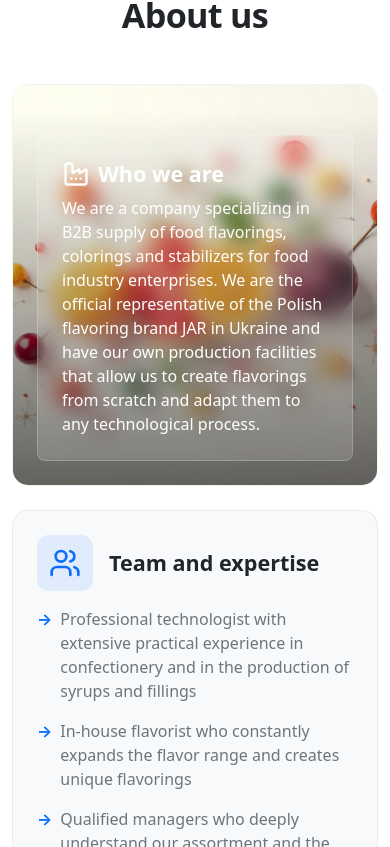
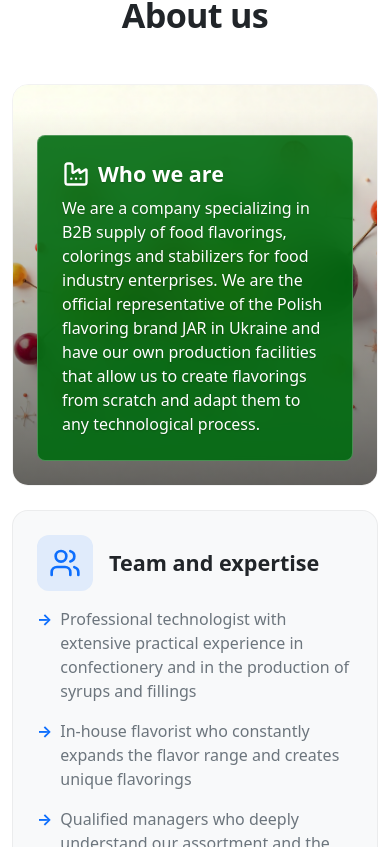
Before and after one commit to RenatAsadulov/Mix-food, a Next.js app: page /en in a window 390 px wide. Shown: the part 997-1844 px from the top of the page. Built offline with nearby package versions, Linux system fonts and the light colour scheme.

Commit message:
updatesss

```diff
--- a/components/sections/Contact.jsx
+++ b/components/sections/Contact.jsx
@@ -58,8 +58,8 @@ export default function Contact() {
       label: t("email"),
       subtitle: "office.mixfood@gmail.com",
       href: "mailto:office.mixfood@gmail.com",
-      color: "#667eea",
-      gradient: "linear-gradient(135deg, #667eea 0%, #764ba2 100%)",
+      color: "#00a419",
+      gradient: "linear-gradient(135deg, #00a419 0%, #006b10 100%)",
     },
   ];
 
--- a/styles/globals.css
+++ b/styles/globals.css
@@ -116,7 +116,7 @@ html {
   color: var(--color-text-secondary) !important;
 }
 
-/* Buttons */
+/* Buttons - Override Bootstrap blue with green */
 .btn {
   font-weight: 500;
   transition: all 0.2s ease-in-out;
@@ -124,16 +124,16 @@ html {
 
 .btn-primary,
 .btn-success {
-  background-color: var(--bs-primary);
-  border-color: var(--bs-primary);
-  color: #fff;
+  background-color: #00a419 !important;
+  border-color: #00a419 !important;
+  color: #fff !important;
 }
 
 .btn-primary:hover,
 .btn-success:hover {
-  background-color: var(--color-primary-dark);
-  border-color: var(--color-primary-dark);
-  color: #fff;
+  background-color: #006b10 !important;
+  border-color: #006b10 !important;
+  color: #fff !important;
   transform: translateY(-1px);
   box-shadow: var(--shadow-md);
 }
@@ -142,17 +142,29 @@ html {
 .btn-success:focus,
 .btn-primary:focus-visible,
 .btn-success:focus-visible {
-  background-color: var(--color-primary-dark);
-  border-color: var(--color-primary-dark);
-  box-shadow: 0 0 0 3px rgba(0, 164, 25, 0.25);
+  background-color: #006b10 !important;
+  border-color: #006b10 !important;
+  box-shadow: 0 0 0 3px rgba(0, 164, 25, 0.25) !important;
   outline: none;
 }
 
 .btn-primary:active,
 .btn-success:active {
-  background-color: var(--color-primary-dark);
-  border-color: var(--color-primary-dark);
+  background-color: #006b10 !important;
+  border-color: #006b10 !important;
   transform: translateY(0);
+}
+
+.btn-outline-primary {
+  color: #00a419 !important;
+  border-color: #00a419 !important;
+  background-color: transparent !important;
+}
+
+.btn-outline-primary:hover {
+  background-color: #00a419 !important;
+  border-color: #00a419 !important;
+  color: #fff !important;
 }
 
 .btn:disabled {
@@ -547,10 +559,25 @@ section {
 }
 
 .glass-card {
-  background: rgba(255, 255, 255, 0.15);
-  backdrop-filter: blur(10px);
-  -webkit-backdrop-filter: blur(10px);
-  border: 1px solid rgba(255, 255, 255, 0.2);
+  background: rgba(0, 107, 16, 0.85);
+  backdrop-filter: blur(12px);
+  -webkit-backdrop-filter: blur(12px);
+  border: 1px solid rgba(255, 255, 255, 0.25);
+}
+
+.glass-card h3,
+.glass-card p,
+.glass-card li {
+  text-shadow: 0 1px 2px rgba(0, 0, 0, 0.2);
+}
+
+/* Mobile: stronger background for readability */
+@media (max-width: 768px) {
+  .glass-card {
+    background: rgba(0, 107, 16, 0.9);
+    backdrop-filter: blur(16px);
+    -webkit-backdrop-filter: blur(16px);
+  }
 }
 
 .about-card-gradient {
```
